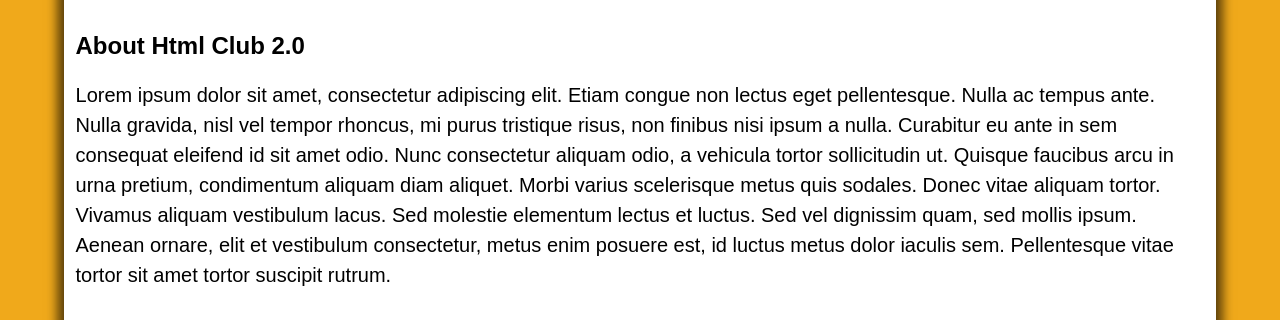
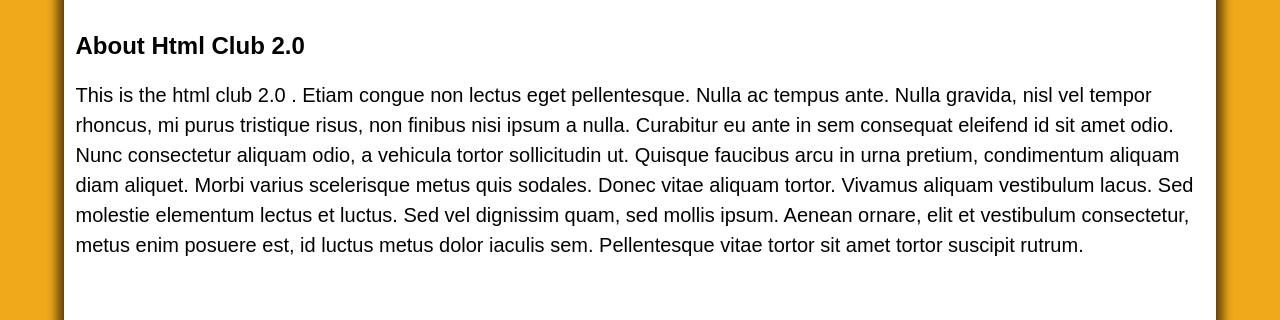
Before and after one commit to Siddid-Soni/htmlClub2.0, a plain HTML site: page index.html in a window 1280 px wide. Shown: the part 424-744 px from the top of the page. Drawn offline with Linux system fonts and the light colour scheme.

Commit message:
Update index.html

```diff
--- a/index.html
+++ b/index.html
@@ -23,10 +23,10 @@
       </div>
     </header>
     <section id="aboutSection">
+      <article>
       <h2>About Html Club 2.0</h2>
-      <article>
         <p>
-          Lorem ipsum dolor sit amet, consectetur adipiscing elit. Etiam congue non lectus eget pellentesque. Nulla ac tempus ante. Nulla gravida, nisl vel tempor rhoncus, mi purus tristique risus, non finibus nisi ipsum a nulla. Curabitur eu ante in
+          This is the html club 2.0 . Etiam congue non lectus eget pellentesque. Nulla ac tempus ante. Nulla gravida, nisl vel tempor rhoncus, mi purus tristique risus, non finibus nisi ipsum a nulla. Curabitur eu ante in
           sem consequat eleifend id sit amet odio. Nunc consectetur aliquam odio, a vehicula tortor sollicitudin ut. Quisque faucibus arcu in urna pretium, condimentum aliquam diam aliquet. Morbi varius scelerisque metus quis sodales. Donec vitae
           aliquam tortor. Vivamus aliquam vestibulum lacus. Sed molestie elementum lectus et luctus. Sed vel dignissim quam, sed mollis ipsum. Aenean ornare, elit et vestibulum consectetur, metus enim posuere est, id luctus metus dolor iaculis sem.
           Pellentesque vitae tortor sit amet tortor suscipit rutrum.
```
